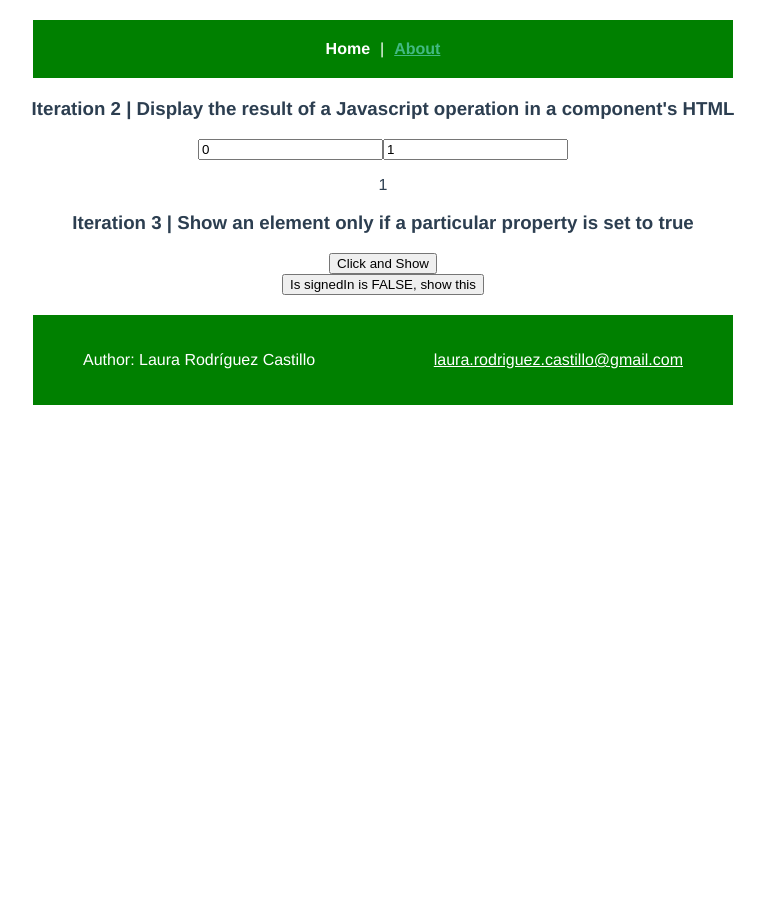
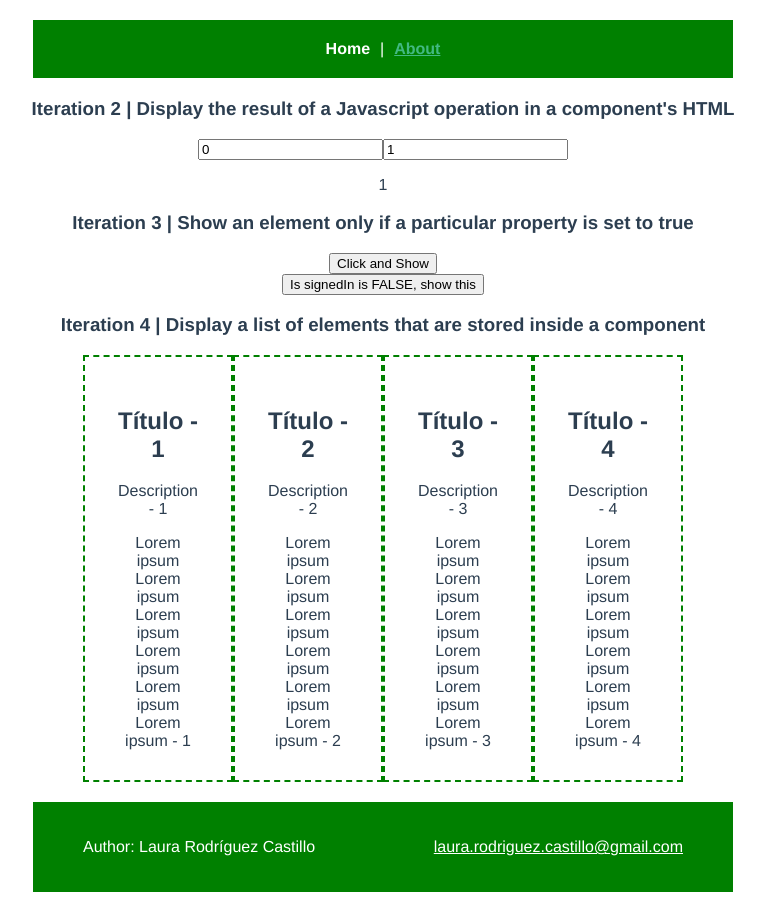
Before and after one commit to superpensando/lab-vue-basics, a Vue app: page /#/ in a window 1280 px wide. Shown: the whole page, without its empty margins (257-1022 px from the left). Before the commit the page ends 800 px from the top, so only its background shows below. Built offline with nearby package versions, Linux system fonts and the light colour scheme.

Commit message:
Iteration 4 | Display a list of elements that are stored inside a component

```diff
--- /dev/null
+++ b/src/components/PostC.vue
@@ -0,0 +1,28 @@
+<template>
+    <div class="post">
+            <h2>{{ title }} - {{ idPost }} </h2>
+            <p>{{ description }} - {{ idPost }}</p>
+            <div>
+                {{ content }} - {{ idPost }}
+            </div>
+    </div>
+</template>
+
+<script>
+export default {
+    name: 'PostC',
+    props: {
+        idPost: Number,
+        title: String,
+        description: String,
+        content: String,
+    }
+}
+</script>
+
+<style lang="scss">
+.post {
+    padding: 30px;
+    border: 2px dashed green;
+}
+</style>
--- a/src/views/HomeView.vue
+++ b/src/views/HomeView.vue
@@ -1,3 +1,5 @@
+<!-- eslint-disable vue/no-unused-vars -->
+<!-- eslint-disable vue/valid-v-for -->
 <template>
   <div class="home">
     <div>
@@ -7,12 +9,17 @@
       <p> {{result}}</p>
     </div>
     <div>
-
       <h3>Iteration 3 | Show an element only if a particular property is set to true</h3>
       <button @click="signedIn = !signedIn">Click and Show</button>
       <br/>
       <button  v-show="!signedIn">Is signedIn is FALSE, show this</button>
       <button  v-show="signedIn">Is signedIn is TRUE, show this</button>
+    </div>
+    <div>
+      <h3>Iteration 4 | Display a list of elements that are stored inside a component</h3>
+      <div class="posts">
+        <PostC  v-for="post in posts" :title="post.title" :description="post.description" :content="post.content" :idPost="post.id" :key="post.id"/>
+      </div>
     </div>
 
   </div>
@@ -20,15 +27,43 @@
 
 <script>
 // @ is an alias to /src
-
-
+import PostC from '@/components/PostC.vue'
 export default {
   name: 'HomeView',
+  components: {
+    PostC
+  },
   data() {
     return {
       num1:0,
       num2:1,
-      signedIn:false
+      signedIn:false,
+      posts: [
+        {
+          id: 1,
+          title:"Título",
+          description:"Description",
+          content: "Lorem ipsum Lorem ipsum Lorem ipsum Lorem ipsum Lorem ipsum Lorem ipsum"
+        },
+         {
+          id: 2,
+          title:"Título",
+          description:"Description",
+          content: "Lorem ipsum Lorem ipsum Lorem ipsum Lorem ipsum Lorem ipsum Lorem ipsum"
+        },
+         {
+          id: 3,
+          title:"Título",
+          description:"Description",
+          content: "Lorem ipsum Lorem ipsum Lorem ipsum Lorem ipsum Lorem ipsum Lorem ipsum"
+        },
+         {
+          id: 4,
+          title:"Título",
+          description:"Description",
+          content: "Lorem ipsum Lorem ipsum Lorem ipsum Lorem ipsum Lorem ipsum Lorem ipsum"
+        },
+      ]
     }
   },
   computed: {
@@ -39,3 +74,13 @@ export default {
 
 }
 </script>
+
+
+<style lang="scss">
+.posts {
+   display:flex;
+   margin: 0 auto;
+   max-width:600px;
+   width:100%;
+}
+</style>
```
